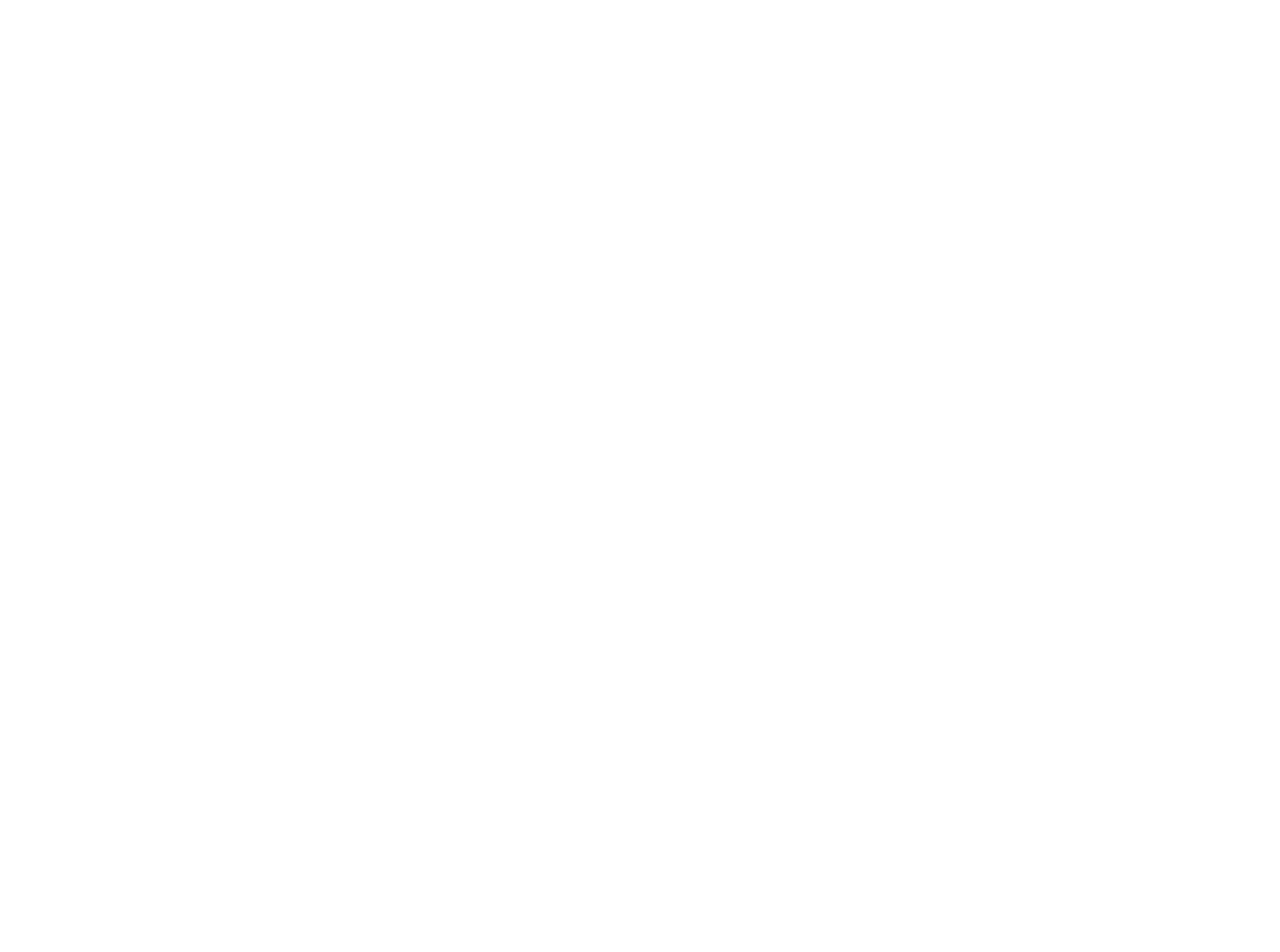
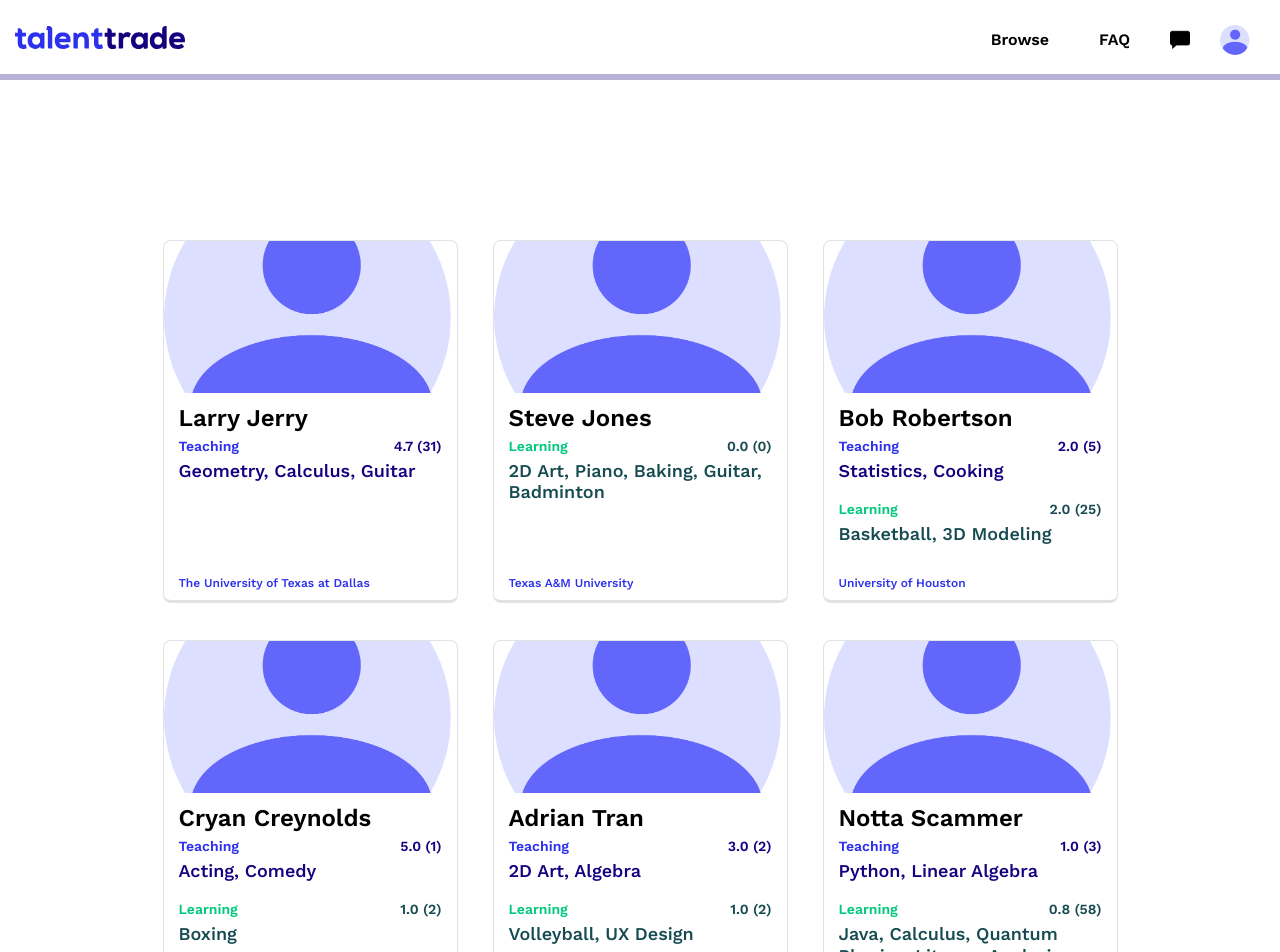
Before and after one commit to acm-projects/TalentTrade, a React (Create React App) app in the folder frontend/: page /browse in a window 1280 px wide. Before the commit this address had no page. Shown: the top 952 px of the page. Before the commit the page ends 800 px from the top, so only its background shows below. Built offline with nearby package versions, Linux system fonts and the light colour scheme; the HTML template or start-up script is replaced by a standard one; a web font is replaced by a local one.

Commit message:
Worked on browse page

```diff
--- a/frontend/src/App.js
+++ b/frontend/src/App.js
@@ -5,6 +5,7 @@
 import Signin from './pages/Signin'
 import Signup from './pages/Signup'
 import Messages from './pages/Messages'
+import Browse from './pages/Browse'
 
 function App() {
   return (
@@ -16,6 +17,7 @@
             <Route path="/signin" element={<Signin />} />
             <Route path="/signup" element={<Signup />} />
             <Route path="/messages" element={<Messages />} />
+            <Route path="/browse" element={<Browse />} />
           </Routes>
         </div>
       </BrowserRouter>
--- /dev/null
+++ b/frontend/src/components/ProfileCard/Profile.css
@@ -0,0 +1,136 @@
+@import url('https://fonts.googleapis.com/css2?family=Work+Sans:ital,wght@0,100..900;1,100..900&display=swap');
+
+
+.profile-grid {
+    display: grid;
+    margin-left: auto;
+    margin-right: auto;
+    min-width: 70vw;
+    max-width: fit-content;
+    max-height: fit-content;
+    grid-template-columns: repeat(auto-fit, 330px);
+    grid-template-rows: repeat(auto-fit, 400px);
+    justify-content: center;
+}
+
+.profile {
+    display: flex;
+    position: relative;
+    border-width: 1px;
+    border-bottom-width: 3px;
+    border-color: #E2E2E2;
+    border-style: solid;
+    border-radius: 8px;
+    min-width: 295px;
+    min-height: 363px;
+    max-height: 363px;
+    /* justify-content: center; */
+    margin-left: auto;
+    margin-right: auto;
+}
+
+.banner {
+    display: block;
+    position: absolute;
+    top: 0px;
+    /* margin-bottom: 207px; */
+    width: 293px;
+    height: 152px;
+    border-top-left-radius: 9px;
+    border-top-right-radius: 9px;
+    object-fit: cover;
+}
+
+.body {
+    display: block;
+    position: absolute;
+    bottom: 0px;
+    width: 293px;
+    height: 211px;
+}
+
+.name {
+    color: #000000;
+    font-family: 'Work Sans';
+    font-weight: 600;
+    font-size: 24px;
+    margin: 15px;
+    margin-bottom: 5px;
+    max-height: 29px;
+    width: 100%;
+}
+
+.teaching {
+    color: #2C31ED;
+    font-size: 14px;
+    font-weight: 600;
+    margin-left: 15px;
+    margin-bottom: 5px;
+    width: 45%;
+    display: block;
+    float: left;
+}
+
+.teaching-rating {
+    color: #150080;
+    font-size: 14px;
+    font-weight: 600;
+    margin-right: 15px;
+    margin-bottom: 5px;
+    width: 40%;
+    display: block;
+    float: right;
+    text-align: right;
+}
+
+.teaching-subjects {
+    color: #150080;
+    font-size: 18px;
+    font-weight: 550;
+    margin-left: 15px;
+    margin-right: 15px;
+    margin-bottom: 20px;
+}
+
+.learning {
+    color: #00C97D;
+    font-size: 14px;
+    font-weight: 600;
+    margin-left: 15px;
+    margin-bottom: 5px;
+    width: 45%;
+    display: block;
+    float: left;
+}
+
+.learning-rating {
+    color: #154B51;
+    font-size: 14px;
+    font-weight: 600;
+    margin-right: 15px;
+    margin-bottom: 5px;
+    width: 40%;
+    display: block;
+    float: right;
+    text-align: right;
+}
+
+.learning-subjects {
+    color: #154B51;
+    font-size: 18px;
+    font-weight: 550;
+    margin-left: 15px;
+    margin-right: 15px;
+    margin-bottom: 20px;
+}
+
+.location {
+    display: block;
+    position: absolute;
+    color: #2C31ED;
+    font-size: 12px;
+    font-weight: 550;
+    margin-left: 15px;
+    margin-right: 15px;
+    bottom: 10px;
+}
--- /dev/null
+++ b/frontend/src/components/ProfileCard/Profile.js
@@ -0,0 +1,83 @@
+import React from 'react'
+import './Profile.css'
+
+function Profile() {
+    return (
+        <div className="profile-grid">
+            <div className="profile">
+                <div className="banner"><img src={"/images/user.png"} alt="banner" class="banner"/></div>
+                <div className="body">
+                    <div className="name">Larry Jerry</div>
+                    <div className="teaching">Teaching</div>
+                    <div className="teaching-rating">4.7 (31)</div>
+                    <div className="teaching-subjects">Geometry, Calculus, Guitar</div>
+                    <div className="location">The University of Texas at Dallas</div>
+                </div>
+            </div>
+            <div className="profile">
+                <div className="banner"><img src={"/images/user.png"} alt="banner" class="banner"/></div>
+                <div className="body">
+                    <div className="name">Steve Jones</div>
+                    <div className="learning">Learning</div>
+                    <div className="learning-rating">0.0 (0)</div>
+                    <div className="learning-subjects">2D Art, Piano, Baking, Guitar, Badminton</div>
+                    <div className="location">Texas A&M University</div>
+                </div>
+            </div>
+            <div className="profile">
+                <div className="banner"><img src={"/images/user.png"} alt="banner" class="banner"/></div>
+                <div className="body">
+                    <div className="name">Bob Robertson</div>
+                    <div className="teaching">Teaching</div>
+                    <div className="teaching-rating">2.0 (5)</div>
+                    <div className="teaching-subjects">Statistics, Cooking</div>
+                    <div className="learning">Learning</div>
+                    <div className="learning-rating">2.0 (25)</div>
+                    <div className="learning-subjects">Basketball, 3D Modeling</div>
+                    <div className="location">University of Houston</div>
+                </div>
+            </div>
+            <div className="profile">
+                <div className="banner"><img src={"/images/user.png"} alt="banner" class="banner"/></div>
+                <div className="body">
+                    <div className="name">Cryan Creynolds</div>
+                    <div className="teaching">Teaching</div>
+                    <div className="teaching-rating">5.0 (1)</div>
+                    <div className="teaching-subjects">Acting, Comedy</div>
+                    <div className="learning">Learning</div>
+                    <div className="learning-rating">1.0 (2)</div>
+                    <div className="learning-subjects">Boxing</div>
+                    <div className="location">The University of Texas at Dallas</div>
+                </div>
+            </div>
+            <div className="profile">
+                <div className="banner"><img src={"/images/user.png"} alt="banner" class="banner"/></div>
+                <div className="body">
+                    <div className="name">Adrian Tran</div>
+                    <div className="teaching">Teaching</div>
+                    <div className="teaching-rating">3.0 (2)</div>
+                    <div className="teaching-subjects">2D Art, Algebra</div>
+                    <div className="learning">Learning</div>
+                    <div className="learning-rating">1.0 (2)</div>
+                    <div className="learning-subjects">Volleyball, UX Design</div>
+                    <div className="location">The University of Texas at Dallas</div>
+                </div>
+            </div>
+            <div className="profile">
+                <div className="banner"><img src={"/images/user.png"} alt="banner" class="banner"/></div>
+                <div className="body">
+                    <div className="name">Notta Scammer</div>
+                    <div className="teaching">Teaching</div>
+                    <div className="teaching-rating">1.0 (3)</div>
+                    <div className="teaching-subjects">Python, Linear Algebra</div>
+                    <div className="learning">Learning</div>
+                    <div className="learning-rating">0.8 (58)</div>
+                    <div className="learning-subjects">Java, Calculus, Quantum Physics, Literary Analysis</div>
+                    <div className="location">The University of Texas at Dallas</div>
+                </div>
+            </div>
+        </div>
+    )
+}
+
+export default Profile
--- /dev/null
+++ b/frontend/src/pages/Browse.css
@@ -0,0 +1,19 @@
+@import url('https://fonts.googleapis.com/css2?family=Work+Sans:ital,wght@0,100..900;1,100..900&display=swap');
+
+.page-header {
+    display: flex;
+    width: 100%;
+    height: 20vh;
+}
+
+.profile-grid {
+    display: grid;
+    margin-left: auto;
+    margin-right: auto;
+    min-width: 70vw;
+    max-width: fit-content;
+    max-height: fit-content;
+    grid-template-columns: repeat(auto-fit, 330px);
+    grid-template-rows: repeat(auto-fit, 400px);
+    justify-content: center;
+}
--- /dev/null
+++ b/frontend/src/pages/Browse.js
@@ -0,0 +1,15 @@
+import './Browse.css';
+import NavBarPost from '../components/NavBarPost/NavBar'
+import Profile from '../components/ProfileCard/Profile'
+
+const Browse = () => {
+    return (
+        <div>
+            <NavBarPost />
+                <div className="page-header"></div>
+                <Profile />
+        </div>
+    )
+}
+
+export default Browse
```
